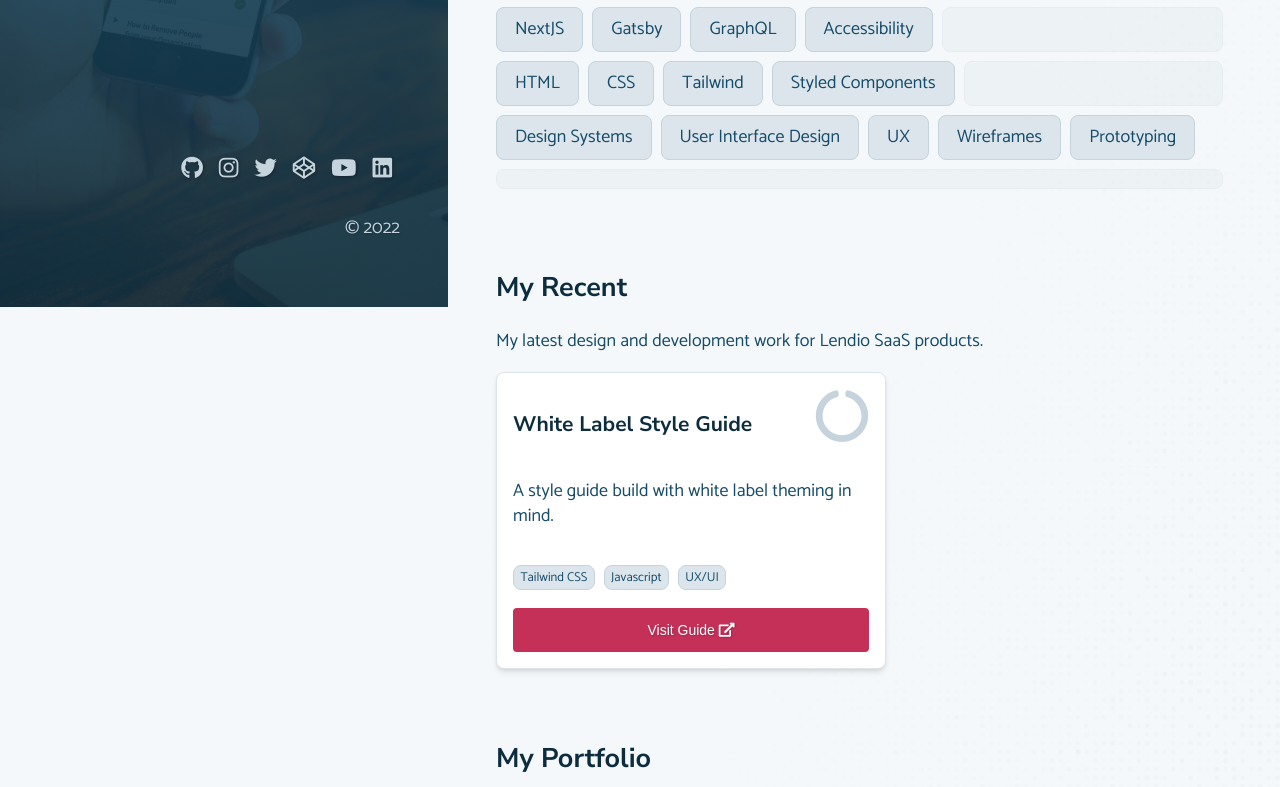
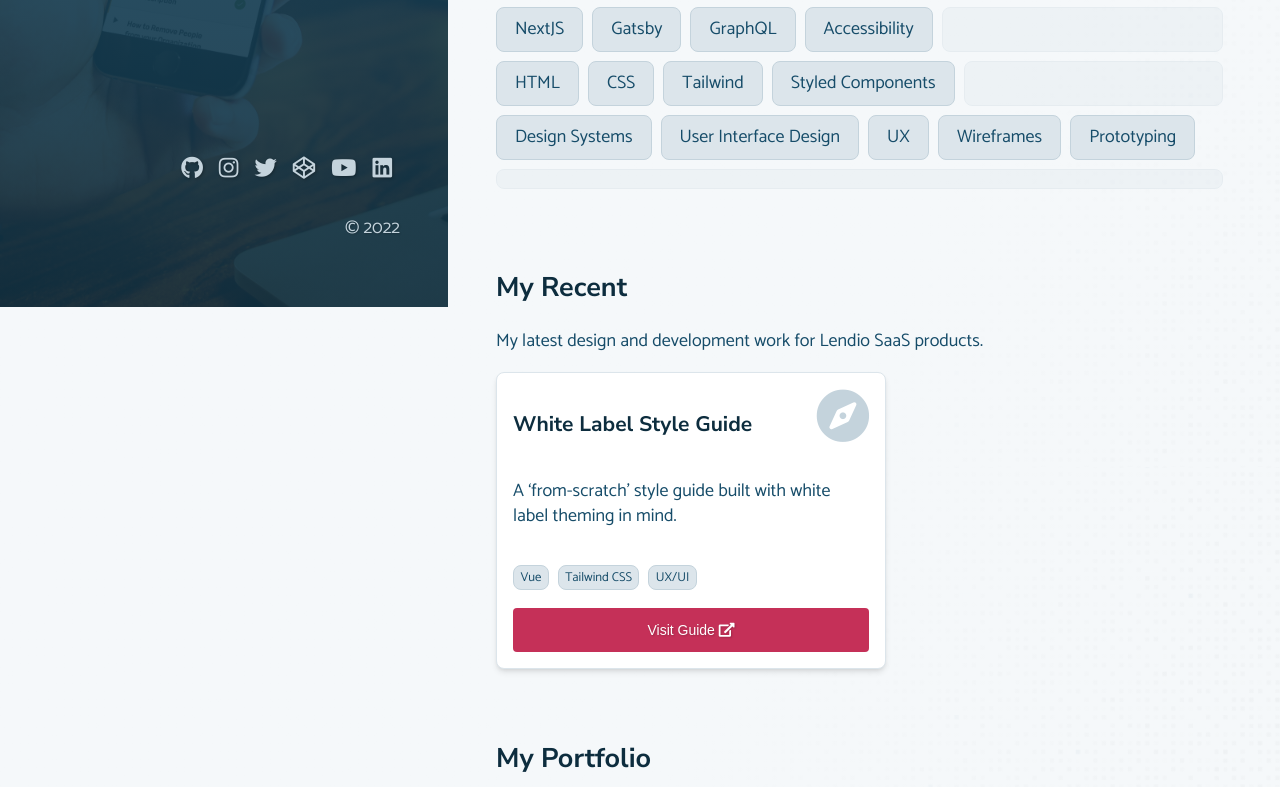
Before and after one commit to ToddWebDev/todd-rizzolo-next-js, a Next.js app: page / in a window 1280 px wide. Shown: the part 493-1280 px from the top of the page. Built offline with nearby package versions, Linux system fonts and the light colour scheme; no server answers; a web font is replaced by a local one.

Commit message:
Update recent section

```diff
--- a/pages/components/HighlightSection.tsx
+++ b/pages/components/HighlightSection.tsx
@@ -19,12 +19,15 @@ const Highlight = () => (
     </div> */}
     <div className={styles.cards}>
       <div className={styles.card} style={{ maxWidth: '390px' }}>
-        <i aria-hidden className='fas fa-circle-notch'></i>
+        <i aria-hidden className='fas fa-compass'></i>
         <h3>White Label Style Guide</h3>
-        <p>A style guide build with white label theming in mind.</p>
+        <p>
+          A &lsquo;from-scratch&rsquo; style guide built with white label
+          theming in mind.
+        </p>
         <ul>
+          <li>Vue</li>
           <li>Tailwind CSS</li>
-          <li>Javascript</li>
           <li>UX/UI</li>
         </ul>
         <div>
```
